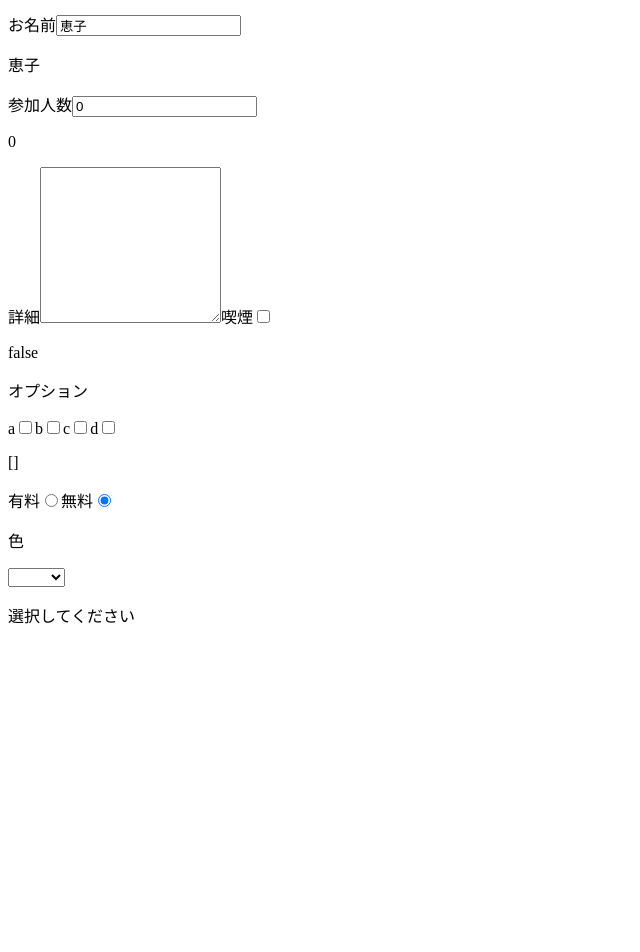
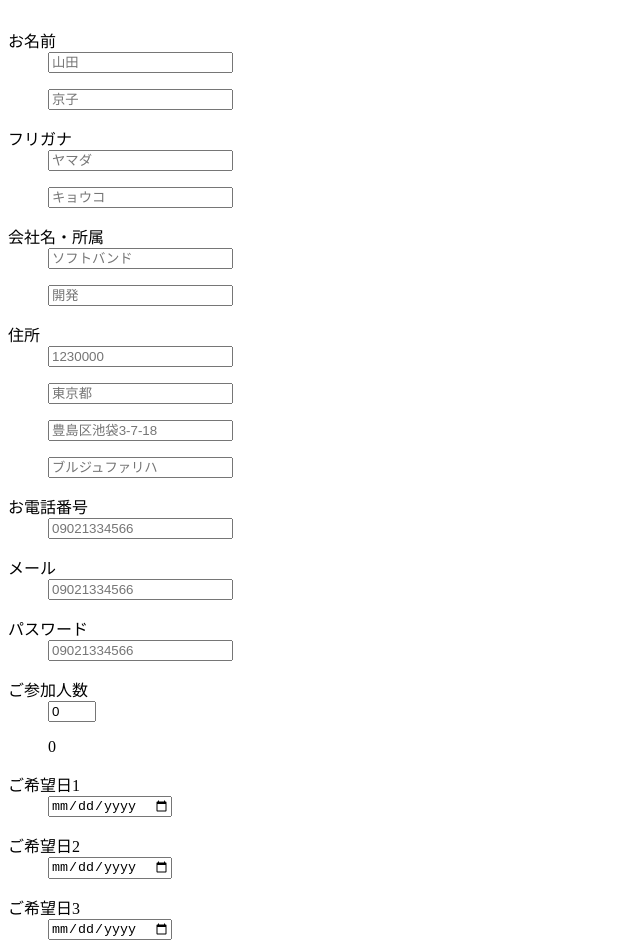
Before and after one commit to Tomoo-Suzuki/customer_service_system, a Vue app: page / in a window 1280 px wide. Shown: the part 200-1152 px from the top of the page, without its empty margins (0-640 px from the left). Before the commit the page ends 843 px from the top, so only its background shows below. Built offline with nearby package versions, Linux system fonts and the light colour scheme.

Commit message:
update input form

```diff
--- a/package.json
+++ b/package.json
@@ -18,6 +18,9 @@
     "babel-eslint": "^10.0.3",
     "eslint": "^5.16.0",
     "eslint-plugin-vue": "^5.0.0",
+    "node-sass": "^4.13.0",
+    "sass-loader": "^8.0.0",
+    "sass-resources-loader": "^2.0.1",
     "vue-template-compiler": "^2.6.10"
   },
   "eslintConfig": {
--- a/src/components/Form.vue
+++ b/src/components/Form.vue
@@ -1,64 +1,275 @@
 <template>
   <div>
+    <form action="/" enctype="multipart/form-data" type="POST">
+      <dl>
+        <dt>お名前</dt>
+        <dd>
           <div>
-    <label for="name">お名前</label>
-    <input id="name" type="text" v-model.lazy="eventData.name"
-    >
-    <p>  {{eventData.name}}</p>
+            <input
+              type="text"
+              name="lastName"
+              v-model.lazy="eventData.lastName"
+              required
+              placeholder="山田"
+            />
+            <p>{{ eventData.lastName }}</p>
           </div>
+          <div>
+            <input
+              type="text"
+              name="firstName"
+              v-model.lazy="eventData.firstName"
+              required
+              placeholder="京子"
+            />
+            <p>{{ eventData.firstName }}</p>
+          </div>
+        </dd>
+      </dl>
+      <dl>
+        <dt>フリガナ</dt>
+        <dd>
+          <div>
+            <input
+              type="text"
+              name="lastNameKana"
+              v-model.lazy="eventData.lastNameKana"
+              required
+              pattern="[ァ-ヴー/s ]+"
+              placeholder="ヤマダ"
+              title="カタカナを入力してください"
+            />
+            <p>{{ eventData.lastNameKana }}</p>
+          </div>
+          <div>
+            <input
+              type="text"
+              name="firstNameKana"
+              v-model.lazy="eventData.firstNameKana"
+              required
+              pattern="[ァ-ヴー/s ]+"
+              placeholder="キョウコ"
+              title="カタカナを入力してください"
+            />
+            <p>{{ eventData.firstNameKana }}</p>
+          </div>
+        </dd>
+      </dl>
+      <dl>
+        <dt>会社名・所属</dt>
+        <dd>
+          <input
+            type="text"
+            v-model.lazy="eventData.company"
+            required
+            placeholder="ソフトバンド"
+          />
+          <p>{{ eventData.company }}</p>
+        </dd>
+        <dd>
+          <input
+            type="text"
+            v-model.lazy="eventData.section"
+            required
+            placeholder="開発"
+          />
+          <p>{{ eventData.section }}</p>
+        </dd>
+      </dl>
+      <dl>
+        <dt>住所</dt>
+        <dd>
+          <input
+            type="text"
+            v-model.lazy="eventData.zip"
+            placeholder="1230000"
+            pattern="\d{3}-?\d{4}"
+            title="郵便番号"
+          />
+          <p>{{ eventData.zip }}</p>
+        </dd>
+        <dd>
+          <input
+            type="text"
+            v-model.lazy="eventData.prefecture"
+            required
+            placeholder="東京都"
+          />
+          <p>{{ eventData.prefecture }}</p>
+        </dd>
+        <dd>
+          <input
+            type="text"
+            v-model.lazy="eventData.address"
+            required
+            placeholder="豊島区池袋3-7-18"
+          />
+          <p>{{ eventData.addres }}</p>
+        </dd>
+        <dd>
+          <input
+            type="text"
+            v-model.lazy="eventData.building"
+            required
+            placeholder="ブルジュファリハ"
+          />
+          <p>{{ eventData.building }}</p>
+        </dd>
+      </dl>
 
+      <dl>
+        <dt>お電話番号</dt>
+        <dd>
+          <input
+            type="text"
+            v-model.number="eventData.tel"
+            required
+            placeholder="09021334566"
+            pattern="\d{2,4}-?\d{3,4}-?\d{3,4}"
+          />
+          <p>{{ eventData.tel }}</p>
+        </dd>
+      </dl>
+      <dl>
+        <dt>メール</dt>
+        <dd>
+          <input
+            type="text"
+            v-model.number="eventData.mail"
+            required
+            pattern="[a-z0-9._%+-]+@[a-z0-9.-]+\.[a-z]{2,3}$"
+            placeholder="09021334566"
+            title="メールアドレス"
+          />
+          <p>{{ eventData.tel }}</p>
+        </dd>
+      </dl>
+      <dl>
+        <dt>パスワード</dt>
+        <dd>
+          <input
+            type="text"
+            v-model.number="eventData.mail"
+            required
+            pattern="(?=.*?[a-z])(?=.*?[A-Z])(?=.*?\d)[a-zA-Z\d]{6,}"
+            placeholder="09021334566"
+            title="半角英大文字・半角英小文字・半角数字いれずれも必ず含む6文字以上"
+          />
+          <p>{{ eventData.tel }}</p>
+        </dd>
+      </dl>
+      <dl>
+        <dt>ご参加人数</dt>
+        <dd>
+          <input
+            type="number"
+            v-model.number="eventData.participants"
+            required
+            min="1"
+            max="8"
+            title="ご予約は１から８名様となります。"
+          />
+          <p>{{ eventData.participants }}</p>
+        </dd>
+      </dl>
 
-    <div>
-    <label for="number">参加人数</label>
-    <input id="number" type="number" v-model.number="eventData.number"
-    >
-    <p>  {{eventData.number}}</p>
-</div>
+      <dl>
+        <dt>ご希望日1</dt>
+        <dd>
+          <input type="date" v-model.number="eventData.date1" />
+          <p>{{ eventData.date1 }}</p>
+        </dd>
+      </dl>
+      <dl>
+        <dt>ご希望日2</dt>
+        <dd>
+          <input type="date" v-model.number="eventData.date2" />
+          <p>{{ eventData.date2 }}</p>
+        </dd>
+      </dl>
+      <dl>
+        <dt>ご希望日3</dt>
+        <dd>
+          <input type="date" v-model.number="eventData.date3" />
+          <p>{{ eventData.date3 }}</p>
+        </dd>
+      </dl>
 
-    <div>
-    <label for="detail">詳細</label>
-    <textarea id="detail" col="30" rows="10" v-model.trim="eventData.detail"></textarea>
+      <dl>
+        <dt>喫煙・禁煙</dt>
+        <dd>
           <label for="ciger">喫煙</label>
-    <input id="ciger" type="checkbox" v-model="eventData.ciger"
-    >
-    <p>  {{eventData.ciger}}</p>
-</div>
+          <input
+            type="radio"
+            :value="true"
+            v-model="eventData.ciger"
+            required
+          />
+          <p>{{ eventData.ciger }}</p>
+          <label for="ciger">禁煙</label>
+          <input type="radio" :value="false" v-model="eventData.ciger" />
+          <p>{{ eventData.noCiger }}</p>
+        </dd>
+      </dl>
 
-    <div>
-    <p>オプション</p>
+      <dl>
+        <dt>オプション</dt>
+        <dd>
           <label for="a">a</label>
-    <input id="a" type="checkbox" value="オプションa" v-model="eventData.option"
-    >
+          <input
+            id="a"
+            type="checkbox"
+            value="オプションa"
+            v-model="eventData.option"
+          />
           <label for="b">b</label>
-    <input id="b" type="checkbox" value="オプションb" v-model="eventData.option"
-    >
+          <input
+            id="b"
+            type="checkbox"
+            value="オプションb"
+            v-model="eventData.option"
+          />
           <label for="c">c</label>
-    <input id="c" type="checkbox" value="オプションc" v-model="eventData.option"
-    >
+          <input
+            id="c"
+            type="checkbox"
+            value="オプションc"
+            v-model="eventData.option"
+          />
           <label for="d">d</label>
-    <input id="d" type="checkbox" value="オプションd" v-model="eventData.option"
-    >
-    <p>  {{eventData.option}}</p>
-</div>
+          <input
+            id="d"
+            type="checkbox"
+            value="オプションd"
+            v-model="eventData.option"
+          />
+          <p>{{ eventData.option }}</p>
+        </dd>
+      </dl>
 
-
-    <div>
-    <label for="pay">有料</label>
-    <input id="pay" type="radio" value="有料" v-model="eventData.price"
-    >
-    <label for="free">無料</label>
-    <input id="free" type="radio" value="無料" v-model="eventData.price"
-    >
-</div>
-
-    <div>
-    <p>色</p>
-    <select v-model="eventData.color">
-      <option v-for="color in colors" :key="color">{{color}}</option>
+      <dl>
+        <dt>お部屋のタイプ</dt>
+        <dd>
+          <select v-model="eventData.roomTypes" required>
+            <option v-for="room in roomTypes" :key="room" required>{{
+              room
+            }}</option>
           </select>
-    <p>{{eventData.color}}</p>
-</div>
-
+          <p>{{ eventData.room }}</p>
+        </dd>
+      </dl>
+      <dl>
+        <dt>その他のご希望</dt>
+        <dd>
+          <textarea
+            col="30"
+            rows="10"
+            v-model.trim="eventData.detail"
+          ></textarea>
+        </dd>
+      </dl>
+      <button>送信する</button>
+    </form>
   </div>
 </template>
 
@@ -66,22 +277,41 @@
 //import HelloWorld from './components/HelloWorld.vue'
 
 export default {
-  data(){
-      return{
-        colors:["black","red","pink","blue","green"],
-          eventData:{
-              name:"恵子",
-              number:0,
-              detail:"",
-              ciger:false,
-              option:[],
-              price:'無料',
-              color:'選択してください'
+  data() {
+    return {
+      roomTypes: ["extra", "sweet", "large", "mideum", "normal"],
+      eventData: {
+        firstName: "",
+        lastName: "",
+        firstNameKana: "",
+        lastNameKana: "",
+        company: "",
+        section: "",
+        participants: 0,
+        date1: "",
+        date2: "",
+        date3: "",
+        detail: "",
+        ciger: false,
+        option: [],
+        roomType: "選択してください"
       }
+    };
   }
-  }
-}
+};
 </script>
 
-<style>
+<style lang="scss" scoped>
+:required {
+}
+/*
+
+:optional {
+}
+:valid {
+}
+:invalid {
+  border: red solid 1px;
+}
+*/
 </style>
```
Also changed, not shown: src/components/Form_bk.vue (added, +98 -0 lines), 1 other file (tests, documents, lock files or other folders). Lines whose indentation alone changed are shown as unchanged.
